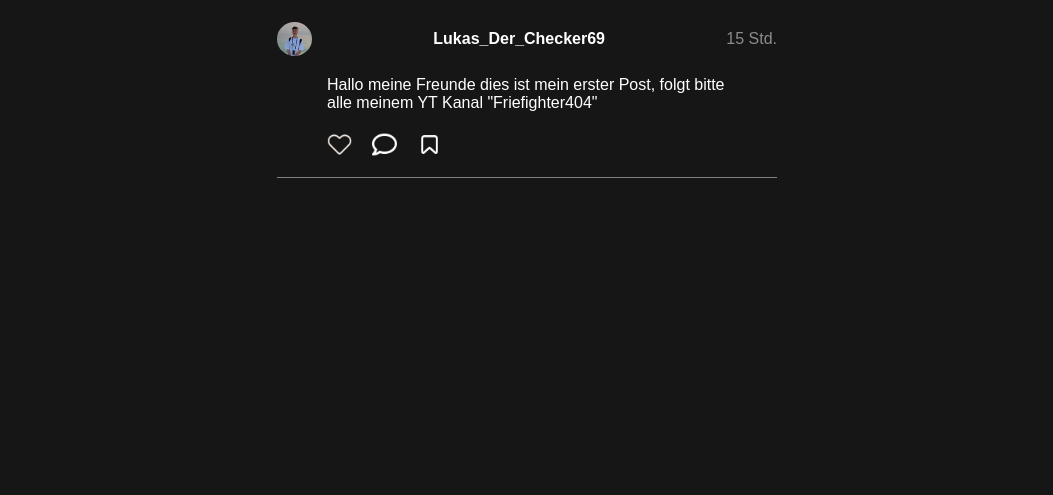
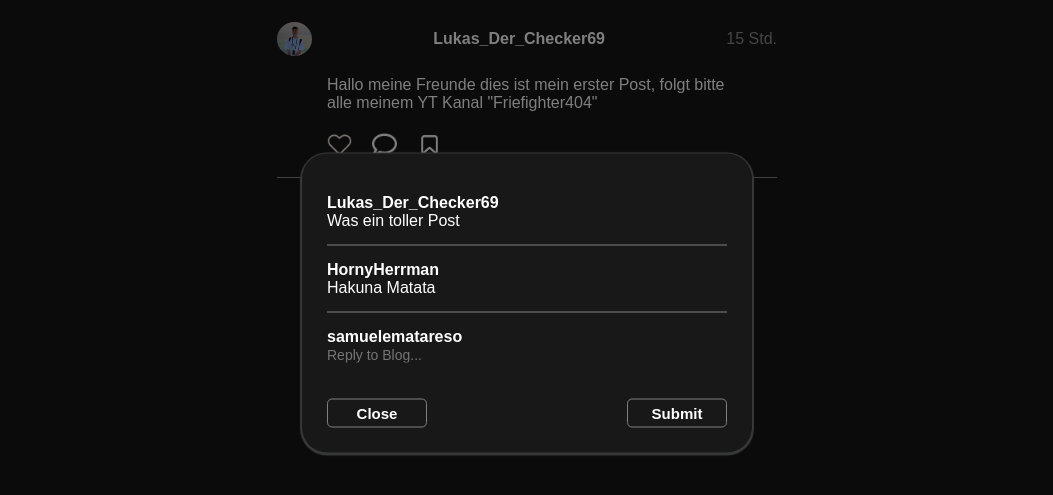
Before and after one commit to oli-kis/JournalJazz, a plain HTML site: page blogchain.html in a window 1280 px wide. Both pictures are taken after a click on the picture 497 px from the left and 241 px from the top of the page. Shown: the part 97-592 px from the top of the page, without its empty margins (113-1166 px from the left). Drawn offline with Linux system fonts and the light colour scheme.

Commit message:
added comment section

```diff
--- a/blogchain.html
+++ b/blogchain.html
@@ -27,11 +27,36 @@
         </div>
         <div class="bottomLine">
           <img src="img/like.png" alt="" id="like" />
-          <img src="img/comment.png" alt="" />
+          <img src="img/comment.png" alt="" id="openPopup"/>
           <img src="img/save.png" alt="" id="save" />
         </div>
       </div>
     </div>
+
+    <div class="popup" id="popup">
+      <div class="overlay">
+      </div>
+      <div class="popupContent">
+        <div class="commentBox">
+          <div class="comment">
+            <div class="username">Lukas_Der_Checker69</div>
+          <div class="reply">Was ein toller Post</div>
+          </div>
+          <div class="comment">
+            <div class="username">HornyHerrman</div>
+          <div class="reply">Hakuna Matata</div>
+          </div>
+        </div>
+          <div class="replyBox">
+            <div class="username">samuelematareso</div>
+            <input type="text" placeholder="Reply to Blog...">
+          </div>
+
+          <div class="controls"><button class="closeBtn">Close</button>
+              <button class="submitBtn">Submit</button></div>
+      </div>
+    </div>
+    <script src="/js/commentPopup.js"></script>
     <script src="/js/postInteractions.js"></script>
   </body>
 </html>
--- a/css/style.css
+++ b/css/style.css
@@ -86,3 +86,102 @@ nav img:hover {
 .bottomLine img:hover {
   cursor: pointer;
 }
+
+/*Popup Comment Section*/
+.popup{
+  position: fixed;
+  top: -100vh;
+  left: 0px;
+  width: 100%;
+  height: 100%;
+}
+.popup .overlay{
+  position: absolute;
+  top: 0px;
+  left: 0px;
+  width: 100%;
+  height: 100%;
+  background: rgba(0, 0, 0, 0.5);
+  opacity: 0;
+  transition: opacity 100ms ease-in-out 200ms;
+}
+
+.popup .popupContent{
+  position: absolute;
+  top: 50%;
+  left: 50%;
+  transform: translate(-50%, -50%) scale(1.15);
+  width: 95%;
+  max-width: 450px;
+  opacity: 0;
+  background: rgb(24,24,24);
+  padding: 25px;
+  border-radius: 25px;
+  box-shadow: 0px 1px 1px 2px rgb(56,57,57);
+  transition: all 300ms ease-in-out;
+
+}
+
+.popup .popupContent h2{
+  margin: 10px 0px;
+  font-size: 25px;
+  color: white;
+  text-align: center;
+}
+.popup .controls{
+  display: flex;
+  flex-direction: row;
+  align-items: center;
+  justify-content: space-between;
+  margin-top: 35px;
+}
+.popup .controls .closeBtn{
+  width: 100px;
+  background-color: transparent;
+  border: 1px solid grey;
+  color: white;
+  font-size: 15px;
+  font-weight: 600;
+  border-radius: 5px;
+  padding: 5px;
+}
+.popup .controls .submitBtn{
+  width: 100px;
+  background-color: transparent;
+  border: 1px solid grey;
+  color: white;
+  font-size: 15px;
+  font-weight: 600;
+  border-radius: 5px;
+  padding: 5px;
+}
+.popup .controls .closeBtn:hover, .submitBtn:hover{
+  cursor: pointer;
+}
+.popup.active{
+  top: 0px;
+  transition: top 0ms ease-in-out 0ms;
+}
+.popup.active .overlay{
+  opacity: 1;
+  transition: all 300ms ease-in-out;
+}
+.popup.active .popupContent{
+  transform: translate(-50%, -50%) scale(1);
+  opacity: 1;
+}
+
+.comment{
+ margin: 15px 0px;
+ border-bottom: 1px solid grey;
+ padding-bottom: 15px;
+}
+.replyBox input{
+  background-color: transparent;
+  box-shadow: none;
+  border: none;
+  font-size: 14px;
+}
+.replyBox input:focus{
+  outline: none;
+}
--- /dev/null
+++ b/js/commentPopup.js
@@ -0,0 +1,17 @@
+function createPopup(id){
+    let popupNode = document.querySelector(id);
+    let overlay = popupNode.querySelector(".overlay");
+    let closeBtn = popupNode.querySelector(".closeBtn");
+    function openPopup(){
+        popupNode.classList.add("active");
+    }
+    function closePopup(){
+        popupNode.classList.remove("active");
+    }
+    overlay.addEventListener("click", closePopup);
+    closeBtn.addEventListener("click", closePopup);
+    return openPopup;
+}
+
+let popup = createPopup("#popup");
+document.querySelector("#openPopup").addEventListener("click", popup)
```
